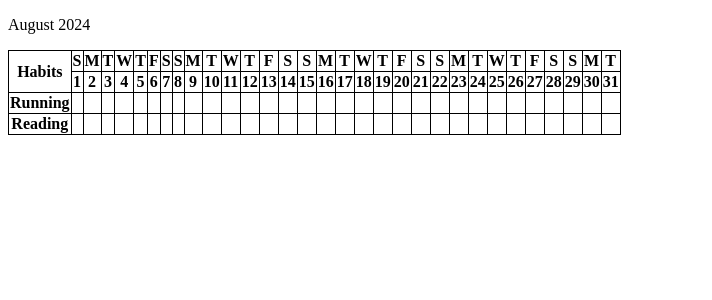
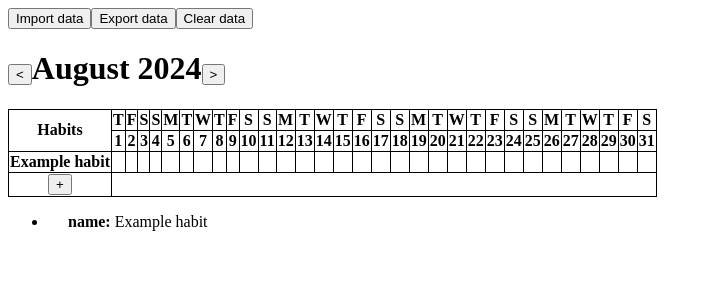
Before and after one commit to serafimkvashnin/lifeline-react-static, a React (Vite) app: page / in a window 1280 px wide. Shown: the top 300 px of the page, without its empty margins (0-712 px from the left). Built offline with nearby package versions, Linux system fonts and the light colour scheme.

Commit message:
Add data handling options Add date switch Create add habit button

```diff
--- a/src/App.jsx
+++ b/src/App.jsx
@@ -1,112 +1,61 @@
 import { useState } from 'react'
 import './App.css'
-
-const exampleHabits = {
-  "Running": {
-
-  },
-  "Reading": {
-
-  },
-}
-
-const getDaysInMonth = (date) => new Date(date.getFullYear(), date.getMonth() + 1, 0).getDate()
-const getMonthName = (date) => date.toLocaleString("default", {"month": "long"})
-const getDayName = (date, day) => new Date(date.getFullYear(), date.getMonth() + 1, day).toLocaleString("default", {"weekday": "long"})
-
-const saveHabitsData = (data) => localStorage.data = JSON.stringify(data)
-const loadHabitsData = () => {
-  if (localStorage.getItem("data") === null) {
-    return exampleHabits
-  } else {
-    return JSON.parse(localStorage.data)
-  }
-}
+import DateHeader from './components/DateHeader'
+import HabitsTable from './components/HabitsTable'
+import { loadHabitsData, saveHabitsData } from './utils/storage'
+import ObjectRenderer from './components/ObjectRenderer'
+import DataHandler from './components/DataHandler'
 
 const App = () => {
   const [ habits, setHabits ] = useState(loadHabitsData())
   const [ date, setDate ] = useState(new Date())
 
-  const handleHabitDayClick = (habit, month, day) => {
-    const clone = structuredClone(habits)
-    if (month in clone[habit]) {
-      if (day in clone[habit][month]) {
-        clone[habit][month][day].status = !clone[habit][month][day].status
+  const handleAddHabit = (habit) => {
+    const newHabits = habits.concat(habit)
+    setHabits(newHabits)
+    saveHabitsData(newHabits)
+  }
+
+  const handleHabitDayChecked = (key, month, day) => {
+    const newHabits = [...habits]
+    if (month in newHabits[key]) {
+      if (day in newHabits[key][month]) {
+        newHabits[key][month][day].status = !newHabits[key][month][day].status
       } else {
-        clone[habit][month][day] = {
+        newHabits[key][month][day] = {
           status: true
         }
       }
     } else {
-      clone[habit][month] = {
+      newHabits[key][month] = {
         [day]: {
           status: true
         }
       }
     }
 
-    saveHabitsData(clone)
-    setHabits(clone)
+    saveHabitsData(newHabits)
+    setHabits(newHabits)
   }
 
   return (
     <div>
-      <p>{getMonthName(date)} {date.getFullYear()}</p>
-      <table>
-        <thead>
-          <tr>
-            <th rowSpan="2">
-              Habits
-            </th>
-            <DaysNames date={date} days={getDaysInMonth(date)} />
-          </tr>
-          <tr>
-            <Days days={getDaysInMonth(date)} />
-          </tr>
-        </thead>
-        <tbody>
-          <Habits
-            habits={habits}
-            month={date.getMonth() + 1}
-            days={getDaysInMonth(date)}
-            onClick={handleHabitDayClick}
-          />
-        </tbody>
-      </table>
+      <DataHandler
+        habits={habits}
+        onDataLoaded={(data) => {
+          setHabits(data)
+          saveHabitsData(data)
+        }}
+        onDataRemoved={() => {
+          setHabits([])
+          saveHabitsData([])
+        }}
+      />
+      <DateHeader date={date} onDateChanged={(date) => setDate(date)} />
+      <HabitsTable date={date} habits={habits} onAddHabit={handleAddHabit} onDayChecked={handleHabitDayChecked} />
+      <ObjectRenderer obj={habits} />
     </div>
   )
 }
 
-const Habits = ({ habits, month, days, onClick }) =>
-  Object.keys(habits).map((name, i) =>
-    <tr key={i}>
-      <th key={i}>
-        {name}
-      </th>
-      {Array.from({length: days}, (_, j) => {
-        const day = j + 1
-        const habit = habits[name]
-        if (month in habit && day in habit[month] && habit[month][day].status) {
-          return (
-            <td
-              className="checkedDay"
-              key={j}
-              onClick={() => onClick(name, month, day)}
-            />
-          )
-        } else {
-          return (
-            <td
-              key={j}
-              onClick={() => onClick(name, month, day)}
-            />
-          )
-        }
-      })}
-    </tr>
-  )
-
-const DaysNames = ({ date, days }) => Array.from({length: days}, (_, i) => <th key={i}>{getDayName(date, i + 1).charAt(0)}</th>)
-const Days = ({ days }) => Array.from({length: days}, (_, i) => <th key={i}>{i + 1}</th>)
-
 export default App
--- /dev/null
+++ b/src/components/DataHandler.jsx
@@ -0,0 +1,45 @@
+import { useRef } from 'react'
+import { exportHabitsData } from "../utils/storage";
+
+const DataHandler = ({ habits, onDataLoaded, onDataRemoved }) => {
+  const fileInputRef = useRef(null)
+
+  const handleImportButtonClick = () => {
+    if (fileInputRef.current) {
+      fileInputRef.current.click();
+    }
+  }
+
+  const handleDataImport = (event) => {
+    const file = event.target.files[0];
+    if (file) {
+      const reader = new FileReader();
+      reader.onload = (e) => {
+        try {
+          const json = JSON.parse(e.target.result);
+          onDataLoaded(json)
+        } catch (error) {
+          console.error('Error parsing JSON:', error);
+        }
+      };
+      reader.readAsText(file);
+    }
+  };
+
+  return (
+    <div>
+      <button onClick={handleImportButtonClick}>Import data</button>
+      <input
+      type="file"
+      ref={fileInputRef}
+      accept='.json'
+      onChange={handleDataImport}
+      style={{ display: "none" }}
+      />
+      <button onClick={() => exportHabitsData(habits)}>Export data</button>
+      <button onClick={onDataRemoved}>Clear data</button>
+    </div>
+  )
+}
+
+export default DataHandler
--- /dev/null
+++ b/src/components/DateHeader.jsx
@@ -0,0 +1,25 @@
+const DateHeader = ({ date, onDateChanged }) => {
+    const getMonthName = (date) => date.toLocaleString("default", {"month": "long"})
+
+    const onLeftClick = () => {
+      const newDate = new Date(date.getFullYear(), date.getMonth() - 1)
+      onDateChanged(newDate)
+    }
+
+    const onRightClick = () => {
+      const newDate = new Date(date.getFullYear(), date.getMonth() + 1)
+      onDateChanged(newDate)
+    }
+
+    return (
+      <div>
+         <h1>
+          <button onClick={onLeftClick}>{'<'}</button>
+          {getMonthName(date)} {date.getFullYear()}
+          <button onClick={onRightClick}>{'>'}</button>
+        </h1>
+      </div>
+    )
+}
+
+export default DateHeader
--- /dev/null
+++ b/src/components/HabitsTable.jsx
@@ -0,0 +1,95 @@
+import { useState } from "react"
+
+const HabitsTable = ({ date, habits, onAddHabit, onDayChecked }) => {
+  const [ showInput, setShowInput ] = useState(false)
+
+  const handleAddHabit = (event) => {
+    event.preventDefault()
+    const form = new FormData(event.target);
+    setShowInput(false)
+    onAddHabit({
+      name: form.get('name')
+    })
+  }
+
+  const getDayName = (date, day) =>
+    new Date(date.getFullYear(), date.getMonth(), day).toLocaleString("default", {"weekday": "long"})
+
+  const month = date.getMonth()
+  const days = new Date(date.getFullYear(), date.getMonth() + 1, 0).getDate()
+  return (
+    <table>
+      <thead>
+        <tr>
+          <th rowSpan="2">
+            Habits
+          </th>
+          {Array.from({length: days}, (_, i) => {
+            const day = i + 1
+            return <th key={day}>
+              {getDayName(date, day).charAt(0)}
+            </th>
+          })}
+        </tr>
+        <tr>
+          {Array.from({length: days}, (_, i) => {
+            const day = i + 1
+            return <th key={day}>
+              {day}
+            </th>
+          })}
+        </tr>
+      </thead>
+      <tbody>
+        {Object.keys(habits).map((key) => {
+          const habit = habits[key]
+          return (
+            <tr key={key}>
+              <th key={key}>
+                {habit.name}
+              </th>
+              {Array.from({length: days}, (_, i) => {
+                const day = i + 1
+                if (month in habit && day in habit[month] && habit[month][day].status) {
+                  return (
+                    <td
+                      className="checkedDay"
+                      key={day}
+                      onClick={() => onDayChecked(key, month, day)}
+                    />
+                  )
+                } else {
+                  return (
+                    <td
+                      key={day}
+                      onClick={() => onDayChecked(key, month, day)}
+                    />
+                  )
+                }
+              })}
+            </tr>
+          )
+        })}
+        <tr>
+          <th>
+          <form onSubmit={handleAddHabit}>
+            {showInput && (
+              <input
+                autoFocus
+                name="name"
+                type="text"
+                onBlur={() => setShowInput(false)}
+              />
+            )}
+            {!showInput && (
+              <button type="button" onClick={() => setShowInput(true)}>+</button>
+            )}
+          </form>
+          </th>
+        </tr>
+      </tbody>
+    </table>
+  )
+}
+
+export default HabitsTable
--- /dev/null
+++ b/src/components/ObjectRenderer.jsx
@@ -0,0 +1,33 @@
+const ObjectRenderer = ({ obj }) => {
+  if (typeof obj === 'string' || typeof obj === 'number' || typeof obj === 'boolean') {
+    return <span>{obj.toString()}</span>;
+  }
+
+  if (Array.isArray(obj)) {
+    return (
+    <ul>
+      {obj.map((item, index) => (
+      <li key={index}>
+        <ObjectRenderer obj={item} />
+      </li>
+      ))}
+    </ul>
+    );
+  }
+
+  if (typeof obj === 'object' && obj !== null) {
+    return (
+    <div style={{ marginLeft: '20px' }}>
+      {Object.keys(obj).map((key) => (
+      <div key={key}>
+        <strong>{key}:</strong> <ObjectRenderer obj={obj[key]} />
+      </div>
+      ))}
+    </div>
+    );
+  }
+
+  return null;
+};
+
+export default ObjectRenderer
--- /dev/null
+++ b/src/utils/storage.js
@@ -0,0 +1,31 @@
+const exportHabitsData = (data) => {
+  const jsonString = JSON.stringify(data, null, 2);
+  const blob = new Blob([jsonString], { type: 'application/json' });
+  const link = document.createElement('a');
+  link.href = URL.createObjectURL(blob);
+  link.download = 'data.json';
+  document.body.appendChild(link);
+  link.click();
+  document.body.removeChild(link);
+  URL.revokeObjectURL(link.href);
+}
+
+const removeHabitsData = () => localStorage.removeItem('data')
+
+const saveHabitsData = (data) => localStorage.setItem('data', JSON.stringify(data))
+
+const loadHabitsData = () => {
+  const exampleHabits = [
+    {
+      name: "Example habit",
+    },
+  ]
+
+  if (localStorage.getItem('data') === null) {
+    return exampleHabits
+  } else {
+    return JSON.parse(localStorage.data)
+  }
+}
+
+export { removeHabitsData, saveHabitsData, loadHabitsData, exportHabitsData }
```
